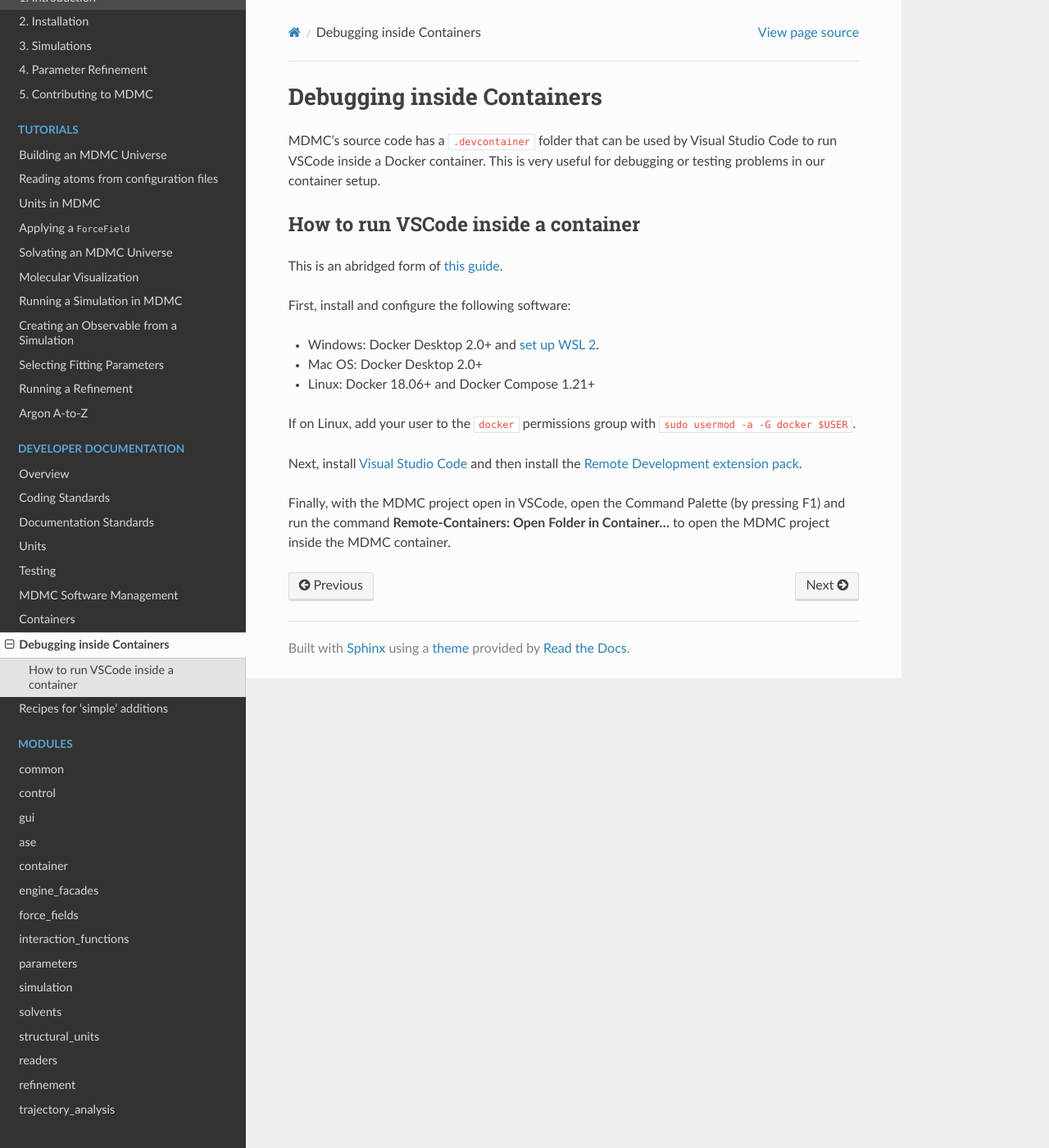
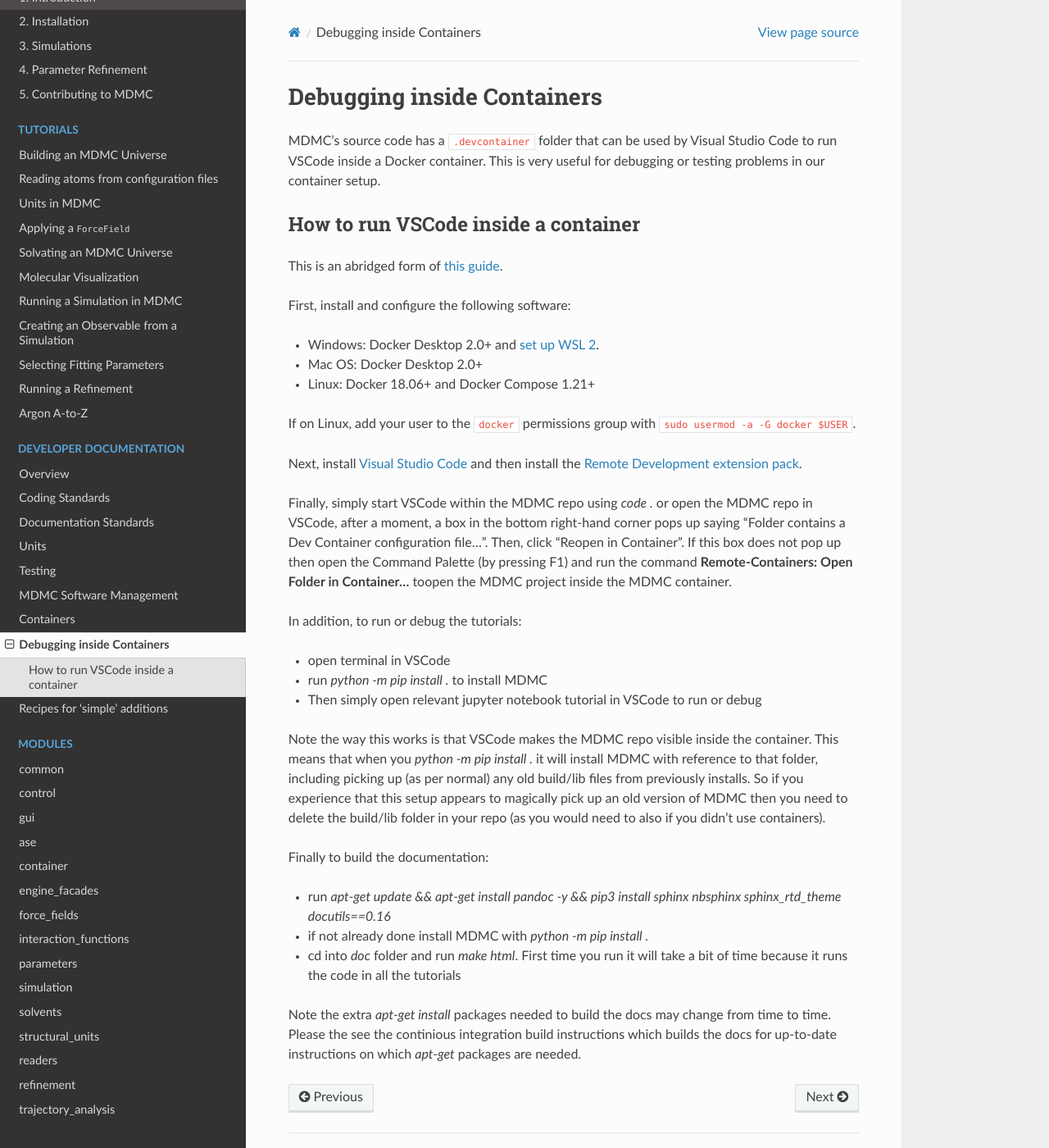
Before and after one commit to ISISNeutronMuon/MDMC, a Sphinx documentation site: the page built from doc/pages/developer/vscode.rst, in a window 1280 px wide and 1400 px high. Shown: the whole window at 82% size. Built offline with Sphinx 7.4.7 and the Read the Docs theme 2.0.0, drawn with Linux system fonts in a browser that asks for light colours.

Commit message:
Add instructions for run tutorials and build docs with VSCode setup (#801) [no ci]
* add instructions for run tutorials and build docs

* Fixed ambiguous/run-on sentence

Co-authored-by: Alex Room <69592136+alexhroom@users.noreply.github.com>

```diff
--- a/doc/pages/developer/vscode.rst
+++ b/doc/pages/developer/vscode.rst
@@ -20,4 +20,33 @@ If on Linux, add your user to the ``docker`` permissions group with ``sudo userm
 
 Next, install `Visual Studio Code <https://code.visualstudio.com/>`_ and then install the `Remote Development extension pack <https://marketplace.visualstudio.com/items?itemName=ms-vscode-remote.vscode-remote-extensionpack>`_.
 
-Finally, with the MDMC project open in VSCode, open the Command Palette (by pressing F1) and run the command **Remote-Containers: Open Folder in Container...** to open the MDMC project inside the MDMC container.
+Finally, simply start VSCode within the MDMC repo using `code .` or open the
+MDMC repo in VSCode, after a moment, a box in the bottom right-hand corner
+pops up saying "Folder contains a Dev Container configuration file...". Then, click
+"Reopen in Container". If this box does not pop up then open the Command Palette
+(by pressing F1) and run the command **Remote-Containers: Open Folder in
+Container...** toopen the MDMC project inside the MDMC container.
+
+In addition, to run or debug the tutorials:
+
+* open terminal in VSCode
+* run `python -m pip install .` to install MDMC
+* Then simply open relevant jupyter notebook tutorial in VSCode to run or debug
+
+Note the way this works is that VSCode makes the MDMC repo visible inside the
+container. This means that when you `python -m pip install .` it will install
+MDMC with reference to that folder, including picking up (as per normal)
+any old build/lib files from previously installs. So if you experience that
+this setup appears to magically pick up an old version of MDMC then you need to
+delete the build/lib folder in your repo (as you would need to also if you
+didn't use containers).
+
+Finally to build the documentation:
+
+* run `apt-get update &&  apt-get install pandoc -y && pip3 install sphinx nbsphinx sphinx_rtd_theme docutils==0.16`
+* if not already done install MDMC with `python -m pip install .`
+* cd into `doc` folder and run `make html`. First time you run it will take a bit of time because it runs the code in all the tutorials
+
+Note the extra `apt-get install` packages needed to build the docs may change from time to time.
+Please the see the continious integration build instructions which builds the
+docs for up-to-date instructions on which `apt-get` packages are needed.
```
